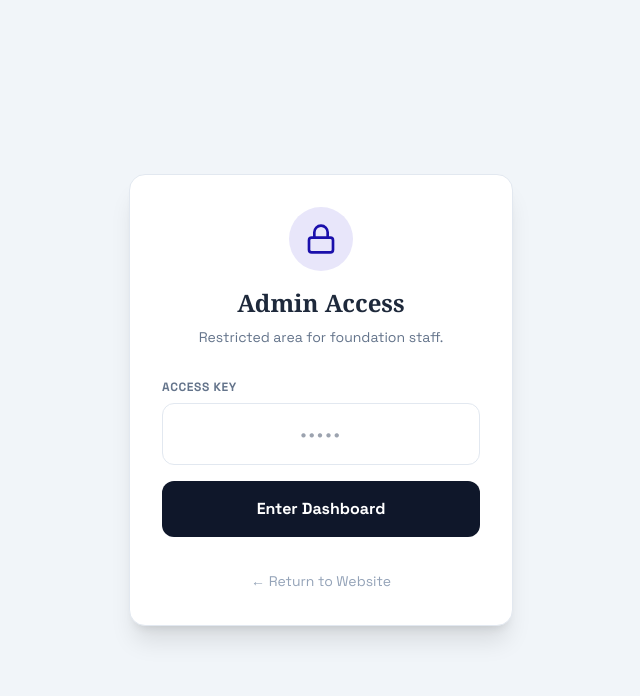
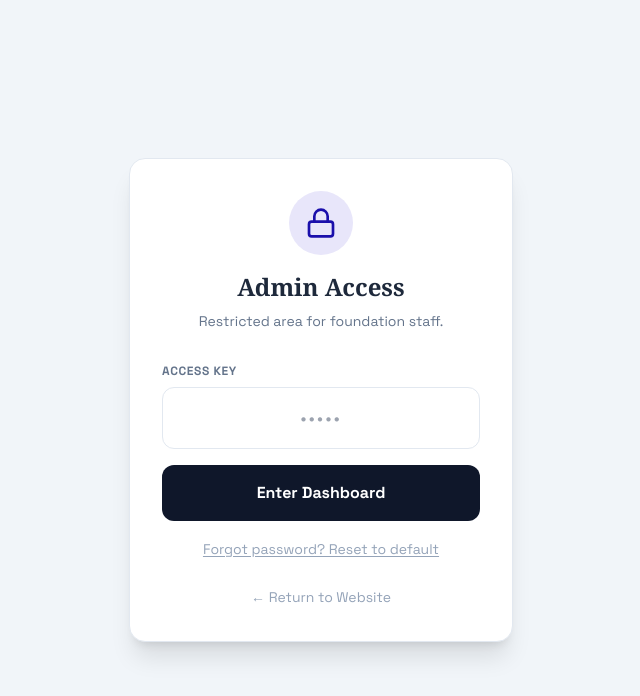
Before and after one commit to barkshad/obomocare, a React (Vite) app in the folder website/: page /#/admin/login in a window 1280 px wide. Shown: the top 696 px of the page, without its empty margins (319-959 px from the left). Built offline with nearby package versions, Linux system fonts and the light colour scheme; no server answers; the database is empty; a web font is replaced by a local one.

Commit message:
Add password reset to default on AdminLogin page
- 'Forgot password? Reset to default' link clears localStorage stored password
- Resets access key to factory default: 12345678
- Shows confirmation banner for 4 seconds

```diff
--- a/website/pages/AdminLogin.tsx
+++ b/website/pages/AdminLogin.tsx
@@ -10,6 +10,16 @@
   const [isLoading, setIsLoading] = useState(false);
   const { login } = useAuth();
   const navigate = ReactRouterDOM.useNavigate();
+  const [showReset, setShowReset] = useState(false);
+
+  const handleReset = () => {
+    localStorage.removeItem('obomo_admin_password');
+    localStorage.removeItem('obomo_admin_auth');
+    setShowReset(true);
+    setError('');
+    setPassword('');
+    setTimeout(() => setShowReset(false), 4000);
+  };
 
   const handleSubmit = async (e: React.FormEvent) => {
     e.preventDefault();
@@ -67,9 +77,25 @@
           >
             {isLoading ? 'Verifying...' : 'Enter Dashboard'}
           </button>
+
+          {showReset && (
+            <div className="text-green-600 text-sm text-center bg-green-50 p-3 rounded-lg border border-green-200">
+              Password reset to <strong>12345678</strong>. Enter it above.
+            </div>
+          )}
+
+          <div className="text-center">
+            <button
+              type="button"
+              onClick={handleReset}
+              className="text-sm text-slate-400 hover:text-slate-600 underline underline-offset-2"
+            >
+              Forgot password? Reset to default
+            </button>
+          </div>
         </form>
 
-        <div className="mt-8 text-center">
+        <div className="mt-6 text-center">
           <button onClick={() => navigate('/')} className="text-slate-400 text-sm hover:text-slate-600">
             &larr; Return to Website
           </button>
```
